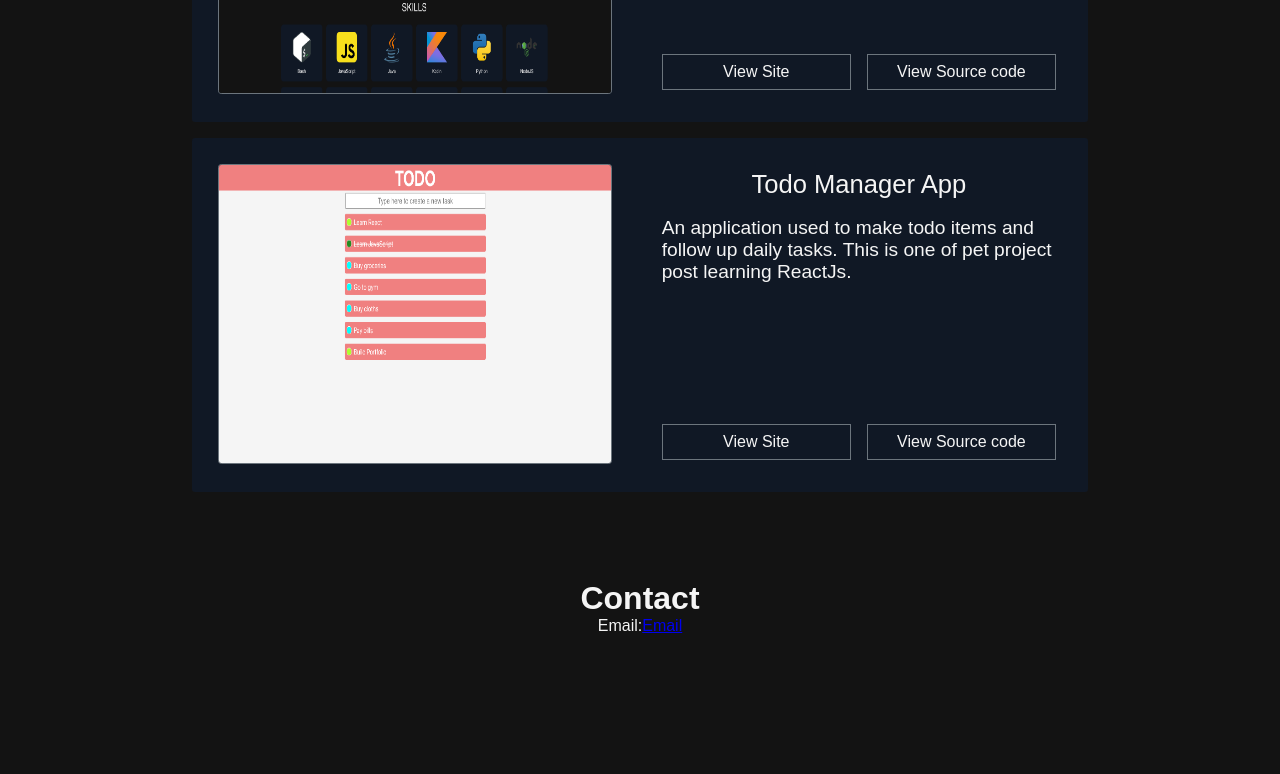
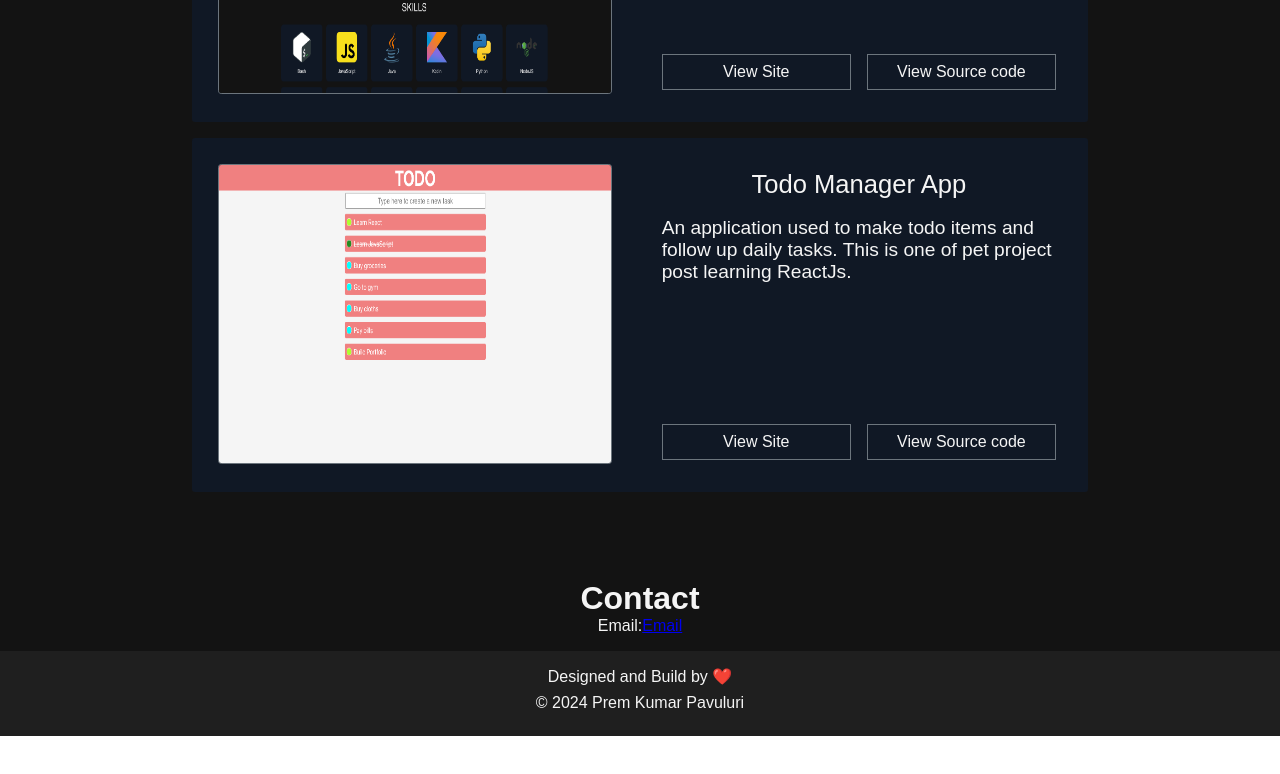
Before and after one commit to premkpavuluri/portfolio_v1, a React (Create React App) app: page / in a window 1280 px wide. Shown: the part 2292-3066 px from the top of the page. After the commit the page ends 3028 px from the top, so only its background shows below. Built offline with nearby package versions, Linux system fonts and the light colour scheme.

Commit message:
Prem | Add: Footer section to the page

```diff
--- a/src/components/Contact.jsx
+++ b/src/components/Contact.jsx
@@ -1,10 +1,11 @@
 import React from "react";
+import {SectionWrapper} from "../styles/PortfolioComponents";
 
 const Contact = ({id}) => {
-  return (<div className={"section"} id={id}>
+  return (<SectionWrapper id={id}>
     <h1>Contact</h1>
     <p>Email:<a href="mailto:premkumarpavuluri@gmail.com">Email</a></p>
-  </div>);
+  </SectionWrapper>);
 }
 
 export default Contact;
--- /dev/null
+++ b/src/components/Credits.jsx
@@ -0,0 +1,12 @@
+import React from "react";
+import {SymbolStyles} from "../styles/PortfolioComponents";
+
+const LoveIcon = ({name}) => {
+  return (<SymbolStyles title={name}>❤️</SymbolStyles>);
+}
+
+const Credits = () => {
+  return (<p>Designed and Build by <LoveIcon name={"Prem"}/></p>)
+}
+
+export default Credits;
--- /dev/null
+++ b/src/components/Footer.jsx
@@ -0,0 +1,12 @@
+import React from "react";
+import {CopyRights, FooterSection} from "../styles/PortfolioComponents";
+import Credits from "./Credits";
+
+const Footer = () => {
+  return (<FooterSection>
+    <Credits/>
+    <CopyRights>&copy; 2024 Prem Kumar Pavuluri</CopyRights>
+  </FooterSection>);
+}
+
+export default Footer;
--- a/src/components/Portfolio.jsx
+++ b/src/components/Portfolio.jsx
@@ -7,6 +7,7 @@ import Experience from "./Experience";
 import Projects from "./Projects";
 import Contact from "./Contact";
 import {config} from "../config/Config";
+import Footer from "./Footer";
 
 const Portfolio = () => {
   const {sections} = config;
@@ -30,6 +31,7 @@ const Portfolio = () => {
       <Projects id={sections[3].id}/>
       <Contact id={sections[4].id}/>
     </Main>
+    <Footer/>
   </PortfolioContainer>);
 }
 
--- a/src/styles/PortfolioComponents.jsx
+++ b/src/styles/PortfolioComponents.jsx
@@ -333,6 +333,32 @@ const ViewLinks = styled.div`
     column-gap: 1rem;
 `;
 
+const FooterSection = styled.footer`
+    background-color: var(--secondary-background-color);
+    display: block;
+    width: 100%;
+    padding: 1rem;
+    margin-top: 1rem;
+    text-align: center;
+`;
+
+const CopyRights = styled.p`
+    color: var(--text-color);
+    font-size: 1rem;
+    margin: 0.5rem;
+`;
+
+const SymbolStyles = styled.span`
+    position: static;
+    width: 20px;
+    height: 20px;
+
+    &:hover {
+        cursor: pointer;
+        text-shadow: 0 0 10px white;
+    }
+`;
+
 export {
   PortfolioContainer,
   HeaderBox,
@@ -368,5 +394,8 @@ export {
   ProjectTitle,
   ProjectDescription,
   ViewBtn,
-  ViewLinks
+  ViewLinks,
+  FooterSection,
+  CopyRights,
+  SymbolStyles
 };
```
